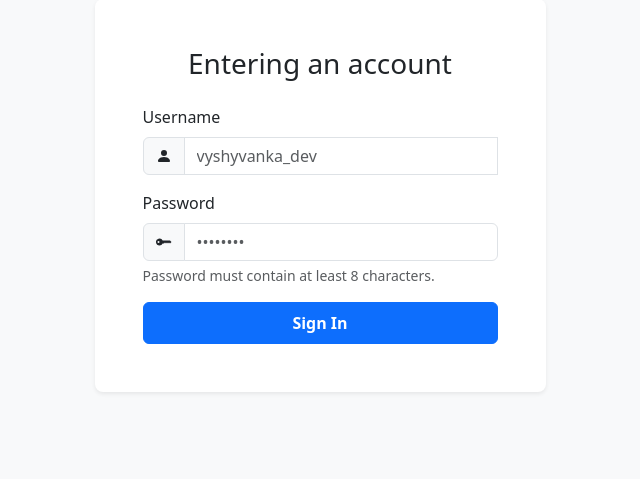
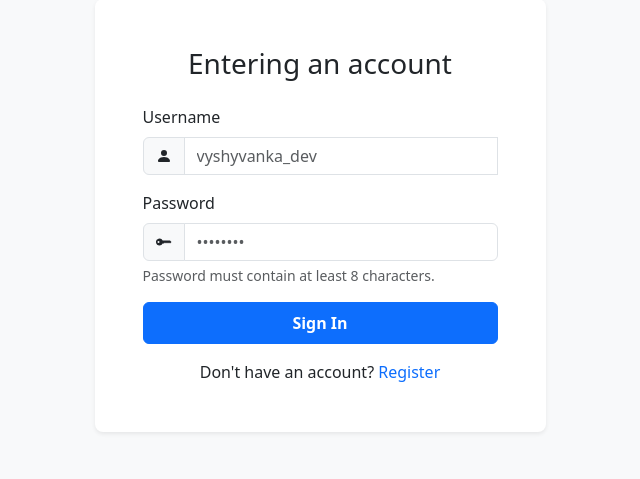
Before and after one commit to ychernyshev/interest-flow, a Django app: page /login/ in a window 1280 px wide. Shown: the part 49-528 px from the top of the page, without its empty margins (320-960 px from the left). Run offline with Django 5.2, Linux system fonts and the light colour scheme.

Commit message:
Refactor: add links to login and register pages from them
- Added the question "Don't have an account?" and the link to the registration page
- Added the question "Have an account?" and the link to the login page

```diff
--- a/templates/inflow/login.html
+++ b/templates/inflow/login.html
@@ -81,10 +81,18 @@
               Sign In
             </button>
           </form>
+          <div class="mt-3 text-center">
+            <p class="mb-0">
+              Don't have an account?
+              <a href="{% url 'register' %}" class="text-decoration-none"
+                >Register</a
+              >
+            </p>
+          </div>
         </div>
       </div>
     </div>
   </div>
+
+  {% endblock %}
 </div>
-
-{% endblock %}
```
Also changed, not shown: templates/inflow/register.html (+8 -0 lines).
